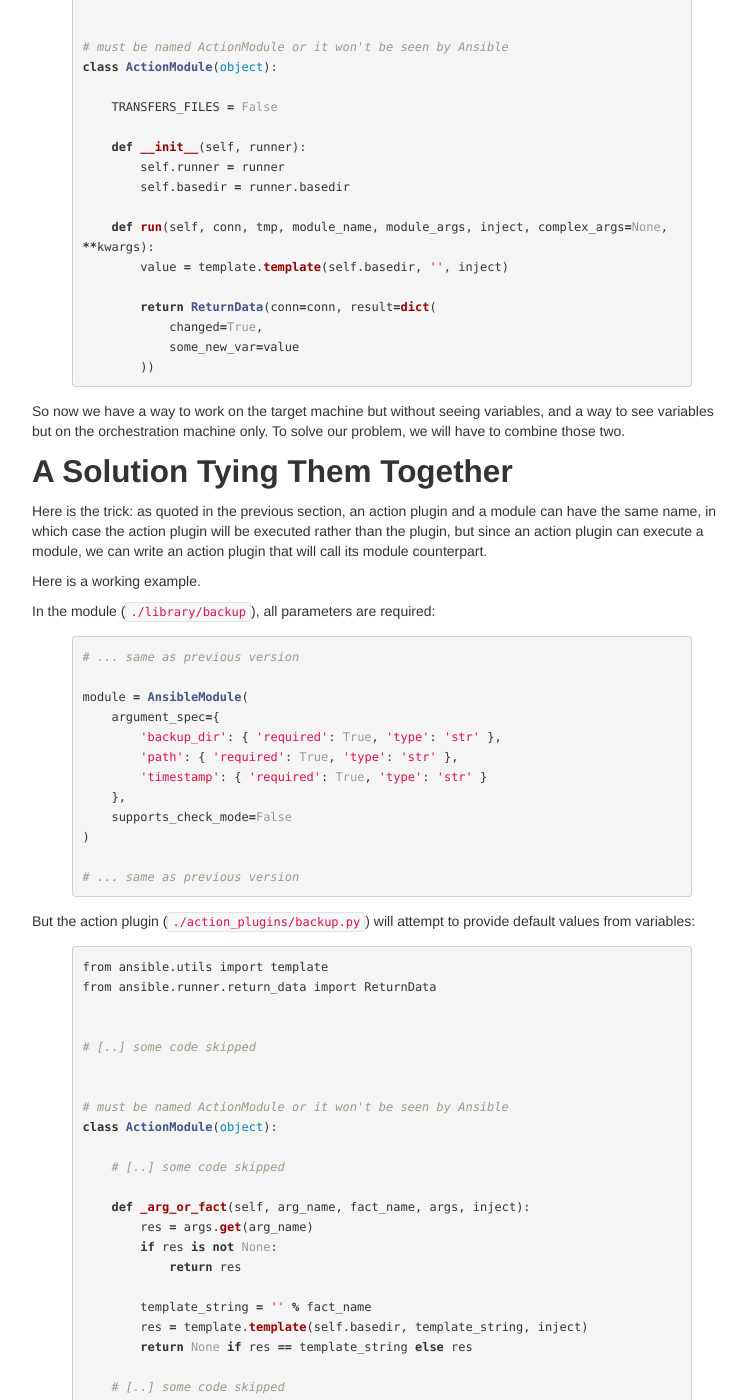
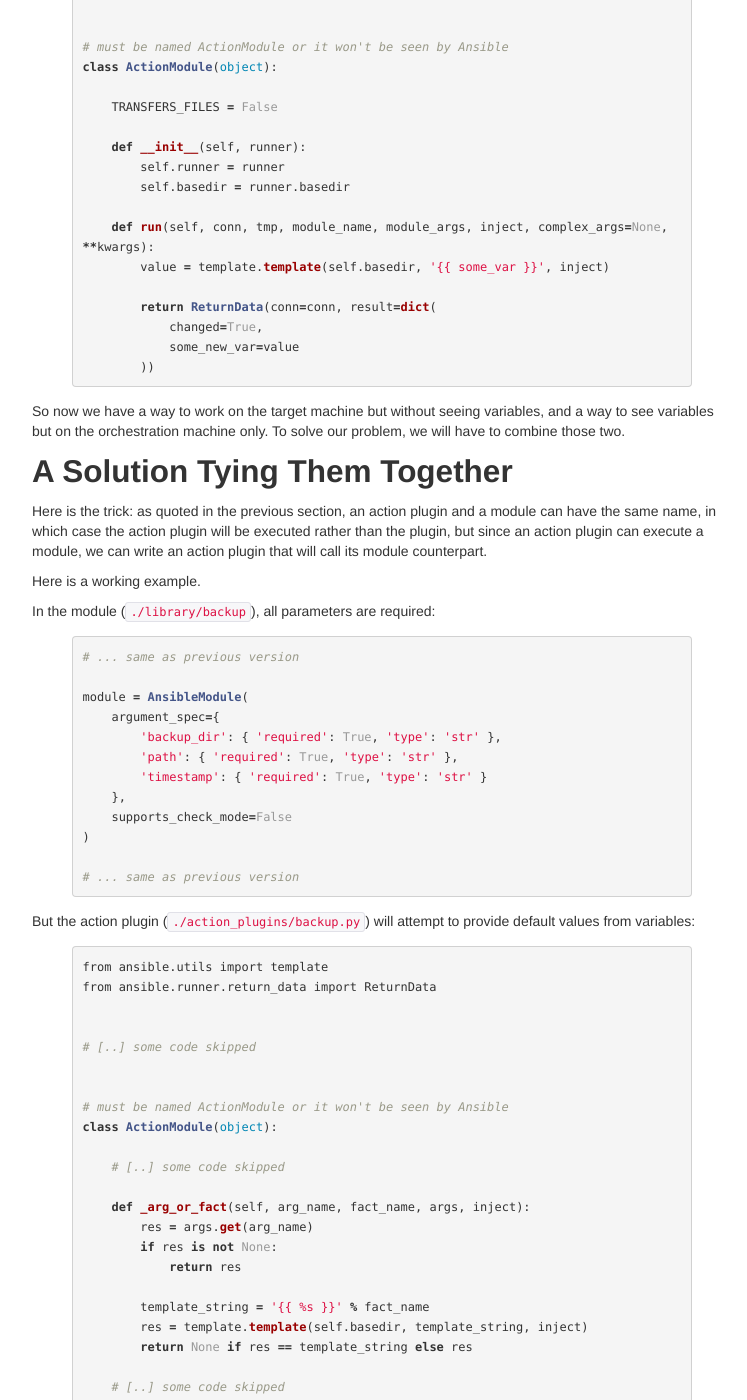
Before and after one commit to ndemengel/ndemengel.github.com, a Jekyll site: the page built from _posts/ansible/2015-01-20-ansible-modules-and-action-plugins.md, in a window 1280 px wide and 1400 px high, scrolled down 2521 px. Shown: the whole window, without its empty margins (258-1005 px from the left). Built offline with Jekyll 4.4.1, drawn with Linux system fonts in a browser that asks for light colours; comment, search, counter and statistics services are not loaded.

Commit message:
Attempt to escape braces

```diff
--- a/_posts/ansible/2015-01-20-ansible-modules-and-action-plugins.md
+++ b/_posts/ansible/2015-01-20-ansible-modules-and-action-plugins.md
@@ -134,7 +134,7 @@ class ActionModule(object):
         self.basedir = runner.basedir
 
     def run(self, conn, tmp, module_name, module_args, inject, complex_args=None, **kwargs):
-        value = template.template(self.basedir, '{{ some_var }}', inject)
+        value = template.template(self.basedir, '{{ '{{' }} some_var }}', inject)
 
         return ReturnData(conn=conn, result=dict(
             changed=True,
@@ -189,7 +189,7 @@ class ActionModule(object):
         if res is not None:
             return res
 
-        template_string = '{{ %s }}' % fact_name
+        template_string = '{{ '{{' }} %s }}' % fact_name
         res = template.template(self.basedir, template_string, inject)
         return None if res == template_string else res
 
```
